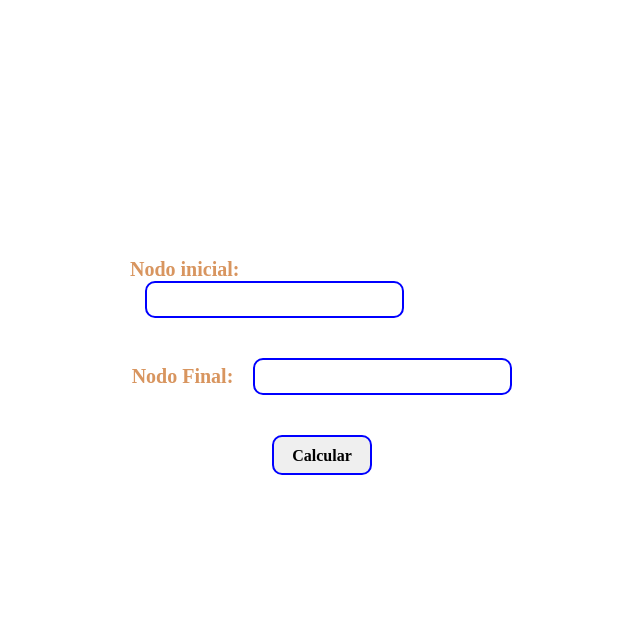
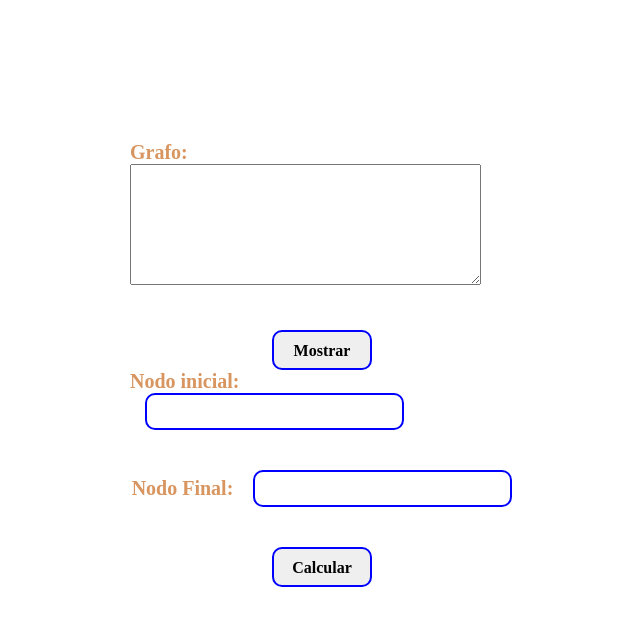
Before and after one commit to HumbleG0d/dijkstra_algorithm, a website with bundled scripts: page html/index.html in a window 1280 px wide. Shown: the whole page, without its empty margins (540-1180 px from the left). Built offline with nearby package versions, Linux system fonts and the light colour scheme.

Commit message:
add other form

```diff
--- a/html/index.html
+++ b/html/index.html
@@ -15,19 +15,33 @@
   <body>
     <div id="myGraph" class="myGraph"></div>
     <div class="dats">
+      <form action="" class="form">
+        <label for="grafo">
+          Grafo:
+          <textarea
+            name=""
+            id="grafo"
+            class="grafo"
+            cols="30"
+            rows="5"
+          ></textarea>
+        </label>
+        <button id="view" class="button">Mostrar</button>
+      </form>
+
       <form class="form">
-        <label for="">
+        <label for="nodo_inicial">
           Nodo inicial:
           <input type="text" id="nodo_inicial" />
         </label>
-        <label for="">
+        <label for="nodo_final">
           Nodo Final:
           <input type="text" id="nodo_final" />
         </label>
         <button id="button" class="button">Calcular</button>
       </form>
       <p id="path" class="path"></p>
-      <p id="distance" class="distance"></p>
+      <p id="distance" class="path"></p>
     </div>
     <script type="module" src="/js/index.js"></script>
   </body>
```
